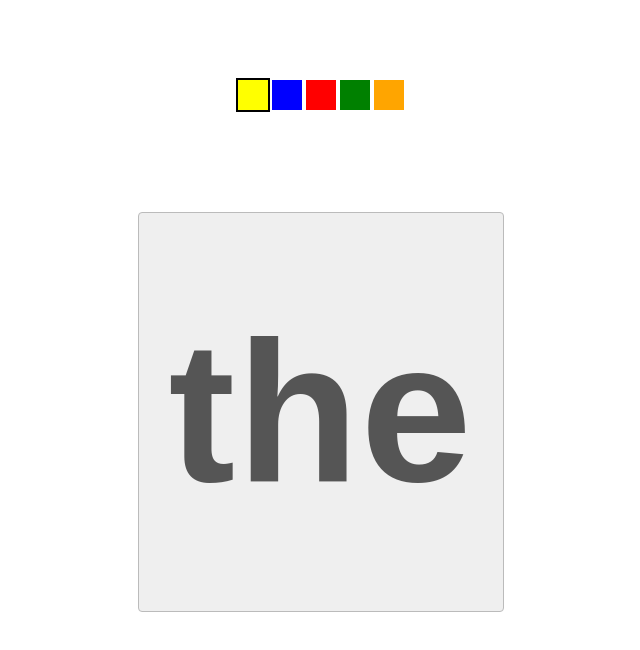
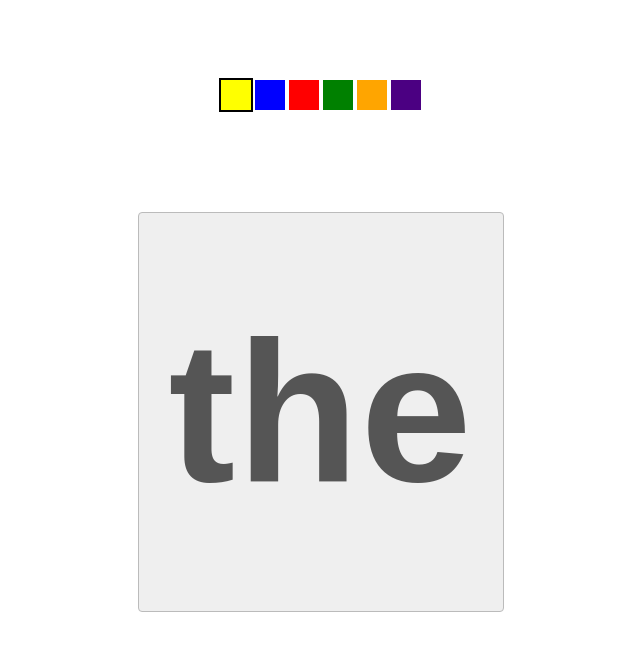
Before and after one commit to cornsmith/Magic-Words, a plain HTML site: page index.html in a window 1280 px wide. Shown: the whole page, without its empty margins (319-959 px from the left). Drawn offline with Linux system fonts and the light colour scheme.

Commit message:
Add indigo words

```diff
--- a/index.html
+++ b/index.html
@@ -36,6 +36,7 @@
 		<div class="square" onclick="toggleColour(this)" id="red"    style="background: red"></div>
 		<div class="square" onclick="toggleColour(this)" id="green"  style="background: green"></div>
 		<div class="square" onclick="toggleColour(this)" id="orange" style="background: orange"></div>
+		<div class="square" onclick="toggleColour(this)" id="indigo" style="background: indigo"></div>
 	</div>
 	<div class="container">
 		<button class="button-primary word" id="word" onclick="changeWord()"></button>
--- a/js/words.js
+++ b/js/words.js
@@ -84,6 +84,20 @@ function setWordsets() {
 			"well",
 			"went",
 			"when"
+		],
+		"indigo": [
+			"will",
+			"only",
+			"make",
+			"must",
+			"what",
+			"your",
+			"were",
+			"here",
+			"come",
+			"call",
+			"then",
+			"some"
 		]
 	};
 }
```
